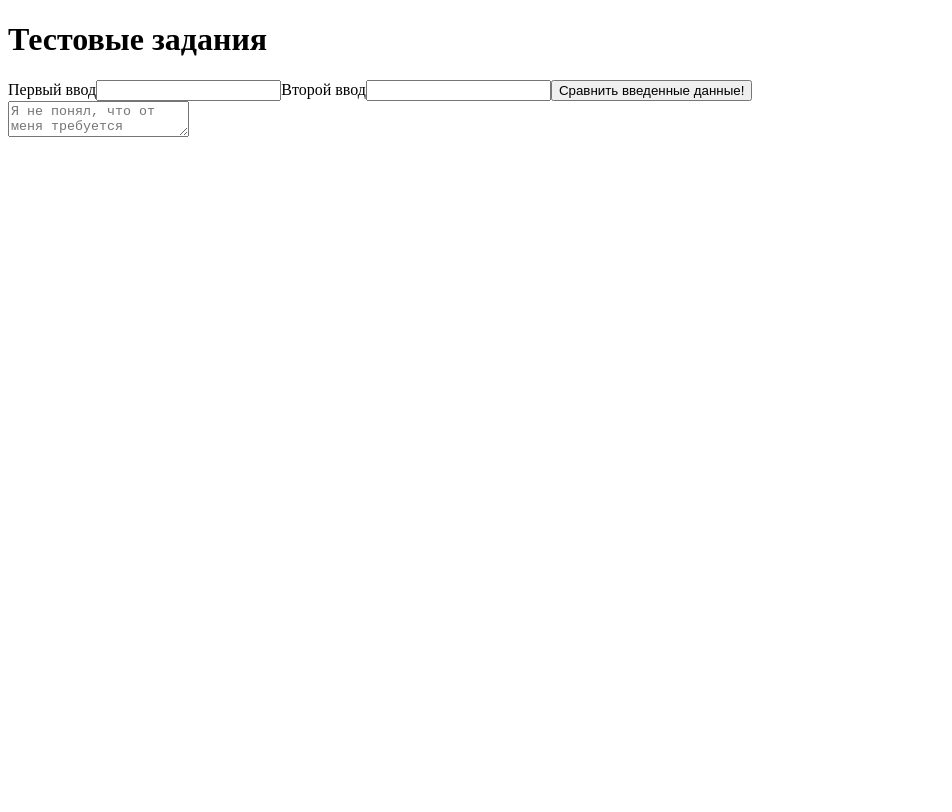
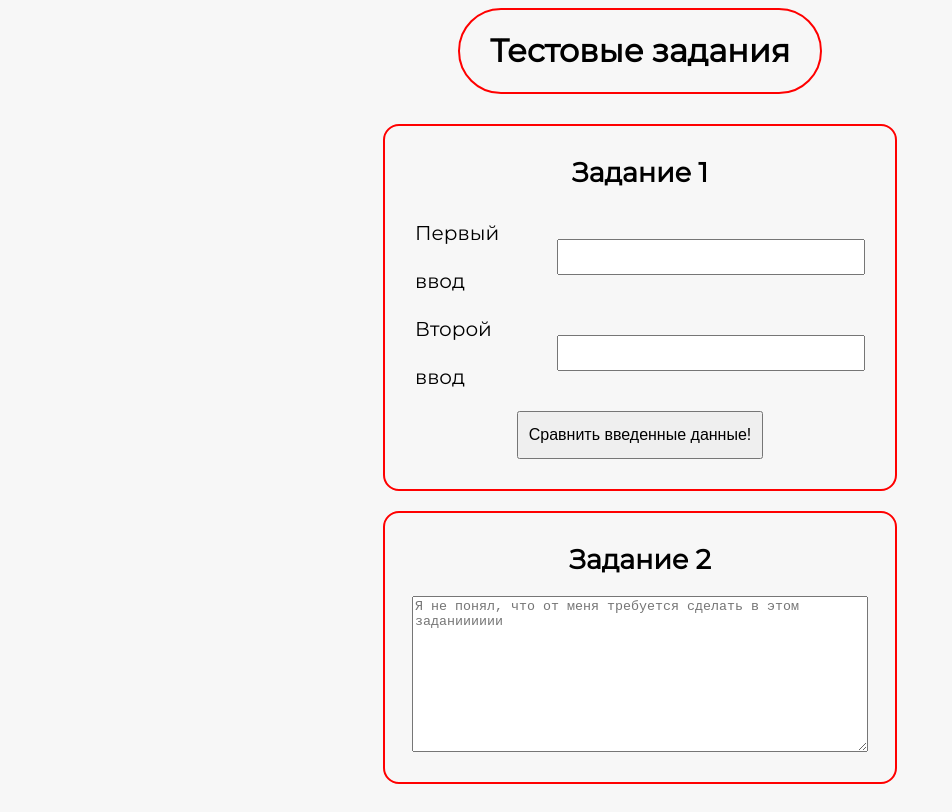
Before and after one commit to Krygerik/test-tasks, a React app: page / in a window 1280 px wide. Shown: the whole page, without its empty margins (0-952 px from the left). Built offline with nearby package versions, Linux system fonts and the light colour scheme.

Commit message:
refact: создал компонент для инпута, добавил стили

```diff
--- a/src/components/App.js
+++ b/src/components/App.js
@@ -1,12 +1,15 @@
 import React, { Component } from "react";
 import { CompareUserData } from "./CompareUserData";
 import { CheckFormatUserData } from "./CheckFormatUserData";
+import '../styles/App.css';
 
 class App extends Component {
   render() {
     return (
-      <div>
-        <h1>Тестовые задания</h1>
+      <div className="main">
+        <div className="header">
+          <h1>Тестовые задания</h1>
+        </div>
         <CompareUserData />
         <CheckFormatUserData />
       </div>
--- a/src/components/CheckFormatUserData.js
+++ b/src/components/CheckFormatUserData.js
@@ -1,5 +1,6 @@
 import React, { Component } from "react";
 import getCutedUserData from '../functional/getCutedUserData';
+import '../styles/CheckFormatUserData.css';
 
 /**
  * @description
@@ -29,16 +30,19 @@ export class CheckFormatUserData extends Component {
     const { isNotValid } = this.state;
 
     return (
-      <div>
-        <textarea placeholder="Я не понял, что от меня требуется сделать в этом заданииииии"
-                  onChange={this.handlerChangeTextarea}/>
+      <div className="task">
+        <span className="title-task">Задание 2</span>
         { (isNotValid !== undefined)
             && (
               isNotValid
-                ? <span>Значение не соответствует формату пользовательских данных</span>
-                : <span>Значение соответствует формату пользовательских данных</span>
+                ? <span className="errorCheckFormat">Значение не соответствует формату пользовательских данных</span>
+                : <span className="successCheckFormat">Значение соответствует формату пользовательских данных</span>
             )
         }
+        <textarea placeholder="Я не понял, что от меня требуется сделать в этом заданииииии"
+                  onChange={this.handlerChangeTextarea}
+                  className="checkFormatTextarea"
+        />
       </div>
     )
   }
--- a/src/components/CompareUserData.js
+++ b/src/components/CompareUserData.js
@@ -1,5 +1,7 @@
 import React, { Component } from "react";
 import getCutedUserData from '../functional/getCutedUserData';
+import { InputUserData } from './InputUserData';
+import '../styles/CompareUserData.css';
 
 /**
  * @description
@@ -72,22 +74,30 @@ export class CompareUserData extends Component {
     } = this.state;
 
     return (
-      <div>
-        <label htmlFor="firstInputData">Первый ввод</label>
-        <input id="firstInputData" onChange={this.saveFirstData} />
-        { isNotValidFirstValue && <span>Введено недостаточно данных для сравнения</span>}
-
-        <label htmlFor="secondInputData">Второй ввод</label>
-        <input id="secondInputData" onChange={this.saveSecondData} />
-        { isNotValidSecondValue && <span>Введено недостаточно данных для сравнения</span>}
-
-        <button onClick={this.handlerCompareData}>Сравнить введенные данные!</button>
+      <div className="task">
+        <span className="title-task">Задание 1</span>
+        <InputUserData id="firstInputData"
+                      label="Первый ввод"
+                      onChange={this.saveFirstData}
+                      isNotValid={isNotValidFirstValue}
+        />
+        <InputUserData id="secondInputData"
+                      label="Второй ввод"
+                      onChange={this.saveSecondData}
+                      isNotValid={isNotValidSecondValue}
+        />
 
         { (isEqualUserData !== undefined)
             && (isEqualUserData
-              ? <span>Введенные значения равны!</span>
-              : <span>Введенные значения не равны!</span>)
+              ? <span className="successCompare">Введенные значения равны!</span>
+              : <span className="errorCompare">Введенные значения не равны!</span>)
         }
+
+        <button onClick={this.handlerCompareData}
+                className="btnCompare"
+                >
+                Сравнить введенные данные!
+        </button>
       </div>
     );
   }
--- /dev/null
+++ b/src/components/InputUserData.js
@@ -0,0 +1,30 @@
+import React, { Component } from "react";
+import '../styles/InputUserData.css';
+
+export class InputUserData extends Component {
+  render() {
+    const {
+      id,
+      label,
+      onChange,
+      isNotValid
+    } = this.props;
+
+    return (
+      <div className="inputUDBlock">
+        <div className="workAreaUD">
+          <label htmlFor={id}
+                className="titleUserDataBlock"
+                >
+                {label}
+          </label>
+          <input id={id}
+                onChange={onChange}
+                className="inputUserDataBlock"
+          />
+        </div>
+        {isNotValid && <span className="errorInputUserData">Введено недостаточно данных для сравнения</span>}
+      </div>
+    )
+  }
+}
--- a/src/index.html
+++ b/src/index.html
@@ -4,6 +4,7 @@
         <meta charset="UTF-8">
         <meta name="viewport" content="width=device-width, initial-scale=1.0">
         <meta http-equiv="X-UA-Compatible" content="ie=edge">
+        <link href="https://fonts.googleapis.com/css?family=Montserrat&display=swap" rel="stylesheet">
         <title>Test tasks</title>
     </head>
     <body>
--- /dev/null
+++ b/src/styles/App.css
@@ -0,0 +1,17 @@
+body {
+  background: #f7f7f7;
+  font-family: 'Montserrat', sans-serif;
+}
+
+.main {
+  display: flex;
+  flex-direction: column;
+  align-items: center;
+}
+
+.header {
+  border: 2px solid #ff0000;
+  border-radius: 3em;
+  padding: 0 30px;
+  margin-bottom: 30px;
+}
--- /dev/null
+++ b/src/styles/CheckFormatUserData.css
@@ -0,0 +1,15 @@
+.checkFormatTextarea {
+  width: 100%;
+  height: 150px;
+}
+
+.errorCheckFormat {
+  margin-bottom: 10px;
+  color: red;
+  font-size: 15px;
+}
+
+.successCheckFormat {
+  margin-bottom: 10px;
+  color: green;
+}
--- /dev/null
+++ b/src/styles/CompareUserData.css
@@ -0,0 +1,36 @@
+.task {
+  border: 2px solid #ff0000;
+  border-radius: 1em;
+  padding: 30px;
+  display: flex;
+  flex-direction: column;
+  align-items: center;
+  width: 450px;
+  margin-bottom: 20px;
+}
+
+.title-task {
+  font-size: 27px;
+  font-weight: 800;
+  margin-bottom: 20px;
+}
+
+.btnCompare {
+  height: 3em;
+  padding: 10px;
+  font-size: 16px;
+  margin-top: 10px;
+  cursor: pointer;
+}
+
+.errorCompare {
+  font-size: 24px;
+  margin: 10px;
+  color: red;
+}
+
+.successCompare {
+  font-size: 24px;
+  margin: 10px;
+  color: green;
+}
--- /dev/null
+++ b/src/styles/InputUserData.css
@@ -0,0 +1,26 @@
+.inputUDBlock {
+  width: 100%;
+}
+
+.workAreaUD {
+  display: flex;
+  justify-content: space-between;
+  align-items: center;
+  line-height: 3em;
+}
+
+.titleUserDataBlock {
+  font-size: 20px;
+  margin-right: 20px;
+}
+
+.inputUserDataBlock {
+  height: 30px;
+  text-align: center;
+  min-width: 300px;
+}
+
+.errorInputUserData {
+  margin: 20px;
+  color: red;
+}
```
